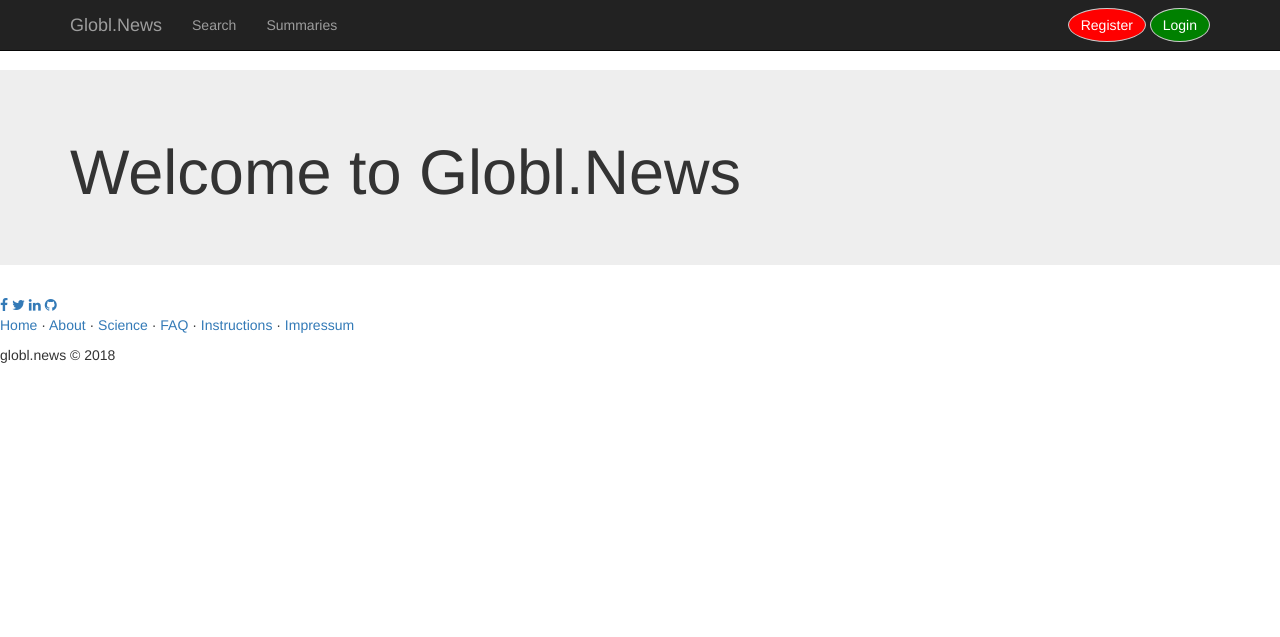
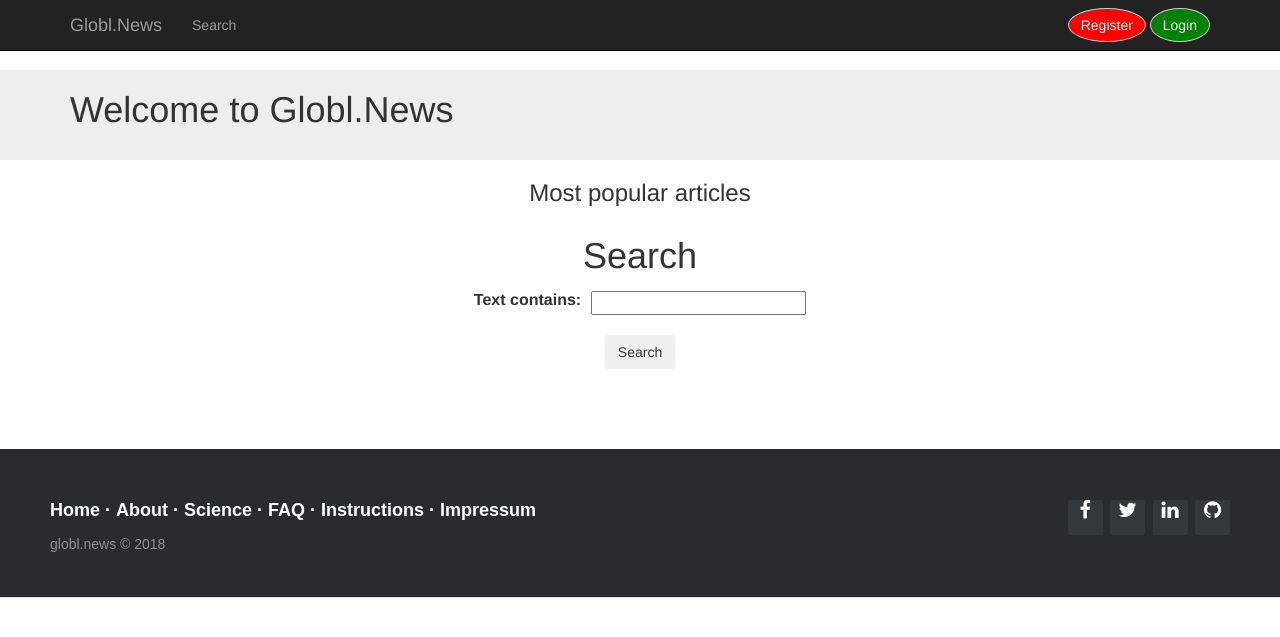
Before and after one commit to k-sokolov/globl_news, a Django app: page /summaries/overview in a window 1280 px wide. Shown: the top 637 px of the page. Run offline with Django 3.2, Linux system fonts and the light colour scheme; data that the repository does not hold is empty; some libraries are stand-ins or nearby versions.

Commit message:
mainpage layout, simple search

```diff
--- a/globlnews/static/css/custom.css
+++ b/globlnews/static/css/custom.css
@@ -4,10 +4,22 @@
 	border-radius: 50%;
 }
 
+body {
+    margin-bottom: 0;
+}
+
 .btn_header_authenticated {
 	color: black;
 	align: center;
 	border-radius: 50%;
+}
+
+.pagename {
+    margin-top: 0px;
+    padding-bottom: 20px;
+    margin-bottom: 20px;
+    color: inherit;
+    background-color: #eee;
 }
 
 .btn_register {
@@ -23,13 +35,25 @@
     background-color: grey;
 }
 
+.btn_search {
+    margin-top: 15px;
+}
+
 /* CSS for the overview-page
 -------------------------------------------------------------------------------
 */
 .overview_container {
     position: relative;
     text-align: center;
-    margin: 0 10px 10px;
+    margin: 0 10px 30px;
+}
+
+ @media (min-width: 1200px) {
+    .container-grid {
+        width: 1080px;
+        max-width: 100%;
+        margin: 0 auto;
+    }
 }
 
 .centered {
@@ -41,16 +65,16 @@
 }
 
 .bottom {
-    position: absolute;
-    top: 90%;
-    left: 50%;
-    transform: translate(-50%, -50%);
+    position: relative;
+    text-align: left;
+    margin: 0 auto;
 }
 
-.row {
+.row-overview {
   display: flex;
   flex-wrap: wrap;
   padding: 0;
+  text-align: center;
 }
 
 /* Create four equal columns that sits next to each other */
@@ -81,10 +105,10 @@
   }
 }
 
-.result h4 {
-    color: black !important;
-    font-size: 1.5rem;
-=======
+.result a {
+    color: inherit !important;
+    font-size: 1.8rem;
+}
 .result {
     color: black;
     font-size: 2rem;
@@ -94,12 +118,13 @@
 */
 
 footer{
-	position: fixed;
+	position: relative;
 	bottom: 0;
+    width: 100%;
 }
 
 @media (max-height:800px){
-	footer { position: static; }
+	footer { position: relative; }
 	header { padding-top:40px; }
 }
 
--- a/globlnews/templates/_layouts/base.html
+++ b/globlnews/templates/_layouts/base.html
@@ -26,11 +26,11 @@
             <div class="navbar-collapse collapse">
 
 				<ul class="nav navbar-nav">
-				  <li ><a  class="navbar-brand" href="/#">Globl.News</a></li>
+				  <li ><a  class="navbar-brand" href="/summaries/overview">Globl.News</a></li>
 
 
 				  <li><a href="/summaries/search">Search</a></li>
-				  <li><a href="/summaries/overview">Summaries</a></li>
+
 				{% if user.is_authenticated %}
 				  <li><a href="/summaries/submit">Submit</a></li>
                 {% endif %}
@@ -55,10 +55,10 @@
         {% endfor %}
     </ul>
     {% endif %}
-    <div class="jumbotron">
+    <div class="pagename">
         <div class="container">{% block headline %}{% endblock headline %}</div>
     </div>
-    <div class="container">
+    <div class="container-grid">
         {% block content %}{% endblock content %}
     </div>
 	<footer class="footer-distributed">
--- a/globlnews/urls.py
+++ b/globlnews/urls.py
@@ -22,7 +22,7 @@ from globlnews.views import *
 
 
 urlpatterns = [
-    path('', HomePageView.as_view(), name='home'),
+    path('home', include('summaries.urls')),
     path('instructions', InstructionView.as_view(), name='instructions'),
 #    path('submit', SubmitView.as_view(), name='submit'),
 #    path('summary', SummaryView.as_view(), name='summary'),
--- a/summaries/forms.py
+++ b/summaries/forms.py
@@ -61,7 +61,7 @@ class SearchForm(forms.Form):
         own ``SearchForm`` subclass and do ``return self.searchqueryset.all()``.
         """
         print(1)
-        return self.searchqueryset.filter()
+        return self.searchqueryset.all()
 
     def search(self):
         if not self.is_valid():
@@ -101,7 +101,7 @@ class AdvancedSearchForm(SearchForm):
 
     def no_query_found(self):
 
-        return self.searchqueryset.exclude(title='someweirdshit')
+        return self.searchqueryset.all().filter()
 
     def search(self):
         if not self.is_valid():
--- a/summaries/templates/overview.html
+++ b/summaries/templates/overview.html
@@ -7,23 +7,19 @@
 
 {% block content %}
     {% load own_filters %}
-
-
-
-
-
-        <div class="row">
-        {% for summary in object_list %}
+        <h3 align="center">Most popular articles</h3>
+        <div class="row-overview" >
+        {% for summary in summary_list %}
             {% if forloop.counter|modulo:2 == 1 %}
             <div class="column">
             {% endif %}
             <article class="overview_container">
                 <figure>
                     <a href="{{ summary.get_absolute_url }}">
-                    <img src="{% static "pictures/Silver-Writing.jpeg" %}" alt="My image"/>
+                    <img src="{% static "pictures/germany.png" %}" alt="My image"/>
                     </a>
                 </figure>
-                <div class="bottom">
+                <div class="bottom result">
                     <h4>
                     <a href="{{ summary.get_absolute_url }}">{{ summary.title }}</a>
                     </h4>
@@ -34,9 +30,19 @@
             </div>
             {% endif %}
 
-
-
         {% endfor %}
 
         </div>
+
+    <div class="overview_container" style="text-align: center">
+        <h1>Search</h1>
+
+        <form method="get" action="search">
+            <table class="table-condensed" align="center">
+            {{ form.as_table }}
+            </table>
+            <input class='btn btn_search' type="submit" value="Search">
+
+        </form>
+    </div>
 {% endblock %}
--- a/summaries/templates/search/search.html
+++ b/summaries/templates/search/search.html
@@ -11,8 +11,8 @@
 
     </form>
         {% if query %}
-            <h3>Results</h3>
-            <div class="row">
+            <h3 align="center">Results</h3>
+            <div class="row-overview">
             {% for result in page.object_list %}
                 {% if forloop.counter|modulo:2 == 1 %}
                     <div class="column">
@@ -20,7 +20,7 @@
                 <article class="overview_container">
                     <figure>
                         <a href="{{ result.object.get_absolute_url }}">
-                            <img src="{% static "pictures/Silver-Writing.jpeg" %}" alt="My image"/>
+                            <img src="{% static "pictures/germany.png" %}" alt="My image"/>
                         </a>
                     </figure>
                     <div class="bottom result">
--- a/summaries/urls.py
+++ b/summaries/urls.py
@@ -11,6 +11,6 @@ urlpatterns = (
 	path('search/', SearchView(), name='search'),
 
 
-    path('overview', SummaryList.as_view(), name='overview'),
+    path('overview', SummaryList.as_view(), name='home'),
     path(r'^(?P<slug>[-\w]+)/$', SummaryView.as_view(), name='summary')
 )
--- a/summaries/views.py
+++ b/summaries/views.py
@@ -54,6 +54,8 @@ class SummaryList(generic.ListView):
     model = models.Summary
     context_object_name = 'summary_list'
     queryset = models.Summary.objects.all().order_by('-submission_date_summary')[:8]
+    form = forms.SearchForm()
+    extra_context={'form': form}
     template_name = 'overview.html'
 
 class SearchView(object):
```
Also changed, not shown: summaries/static/pictures/germany.png (added).
